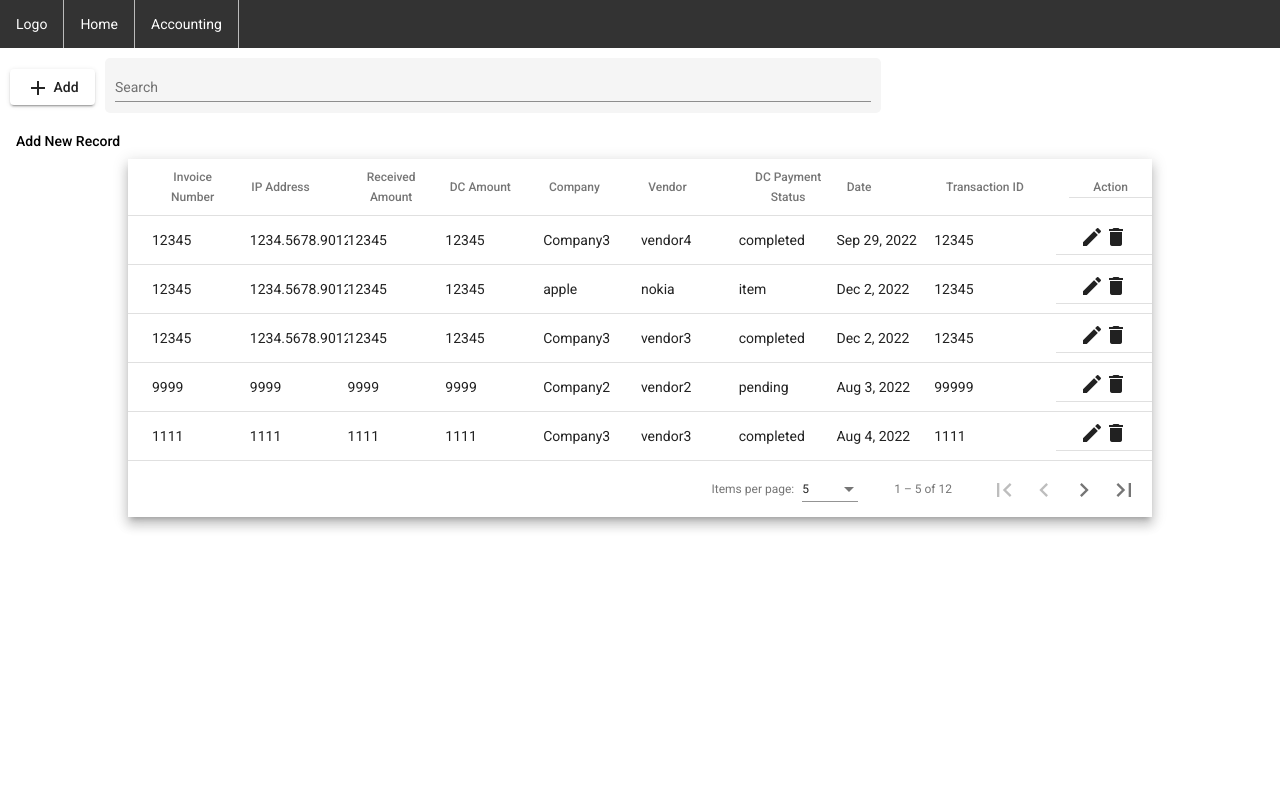
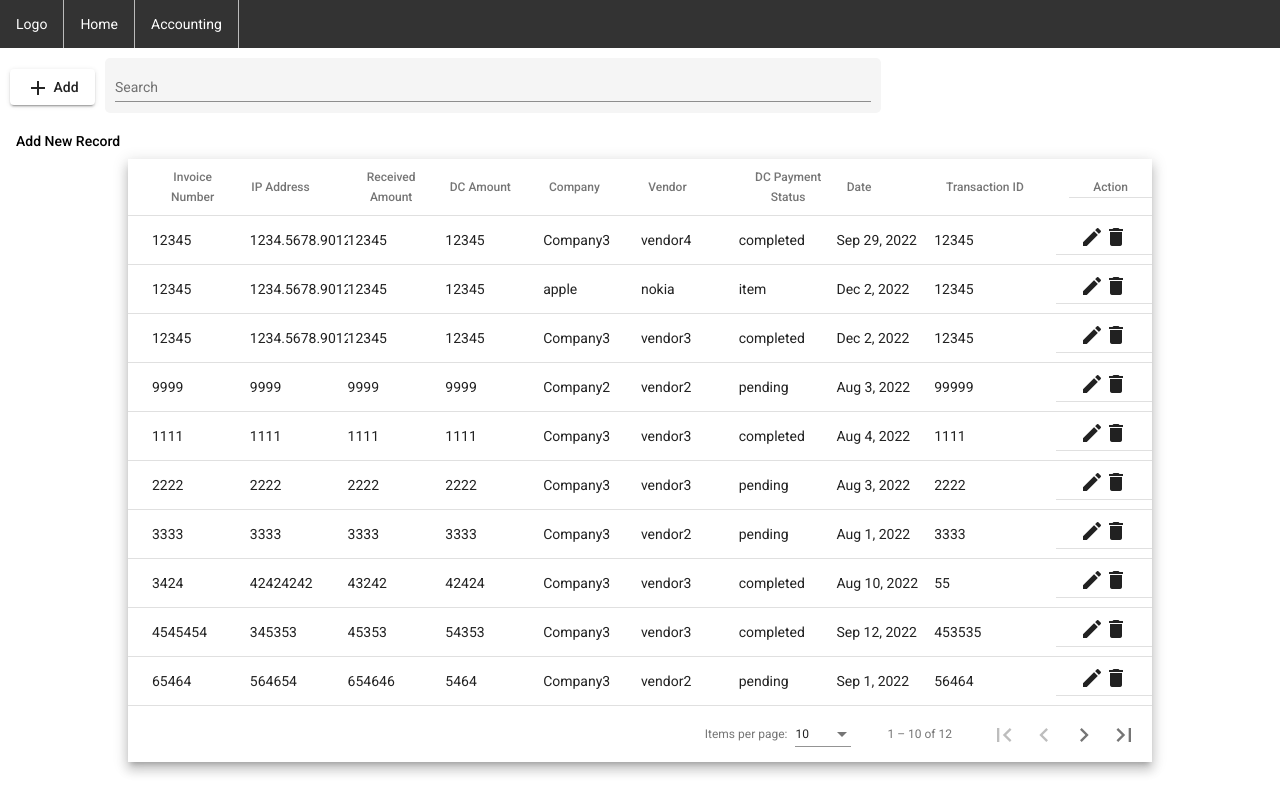
Before and after one commit to souravmandalcoder/Account-Crud, an Angular app: page /sales in a window 1280 px wide. Built offline with nearby package versions, Linux system fonts and the light colour scheme; data requests are answered from the project's data file.

Commit message:
improved pagination

```diff
--- a/src/app/components/sales/sales.component.html
+++ b/src/app/components/sales/sales.component.html
@@ -127,6 +127,7 @@
     <mat-paginator
       [pageSizeOptions]="[5, 10, 20]"
       showFirstLastButtons
+      [pageSize]="10"
     ></mat-paginator>
   </div>
 </div>
```
